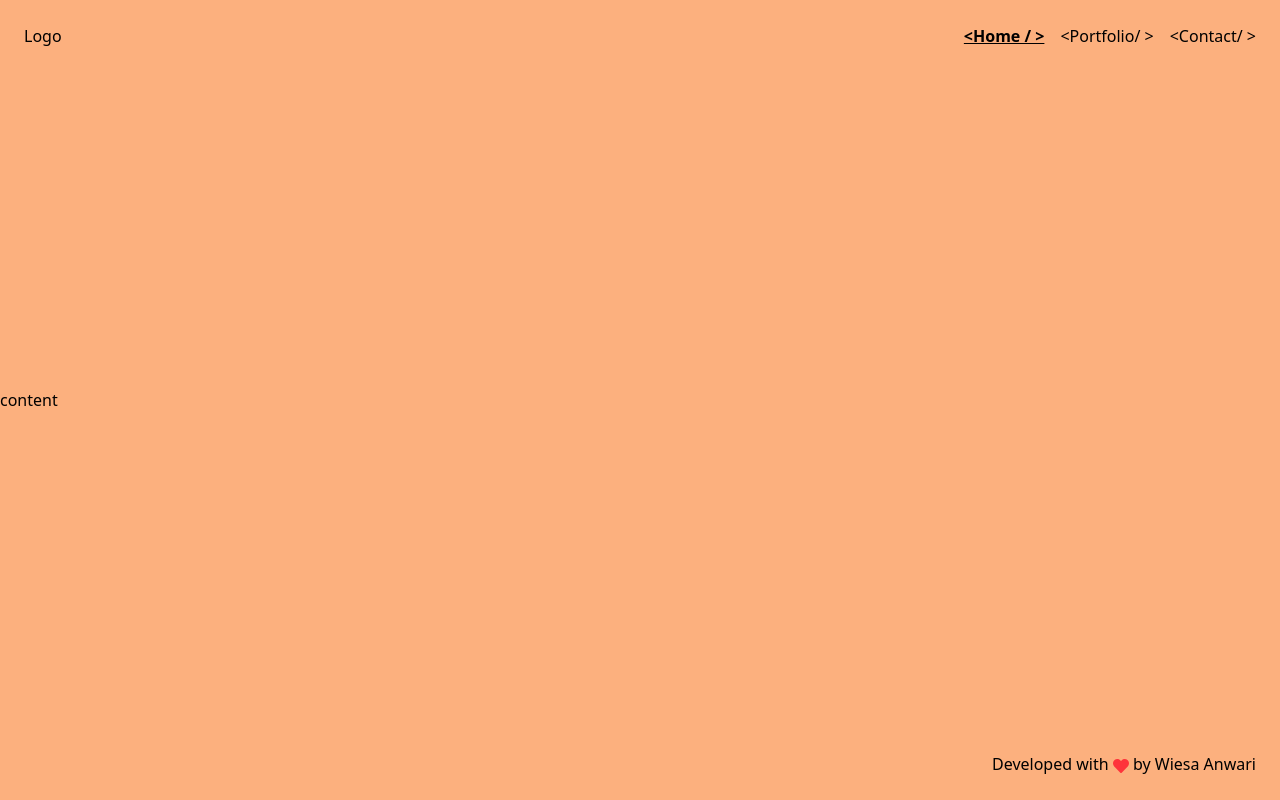
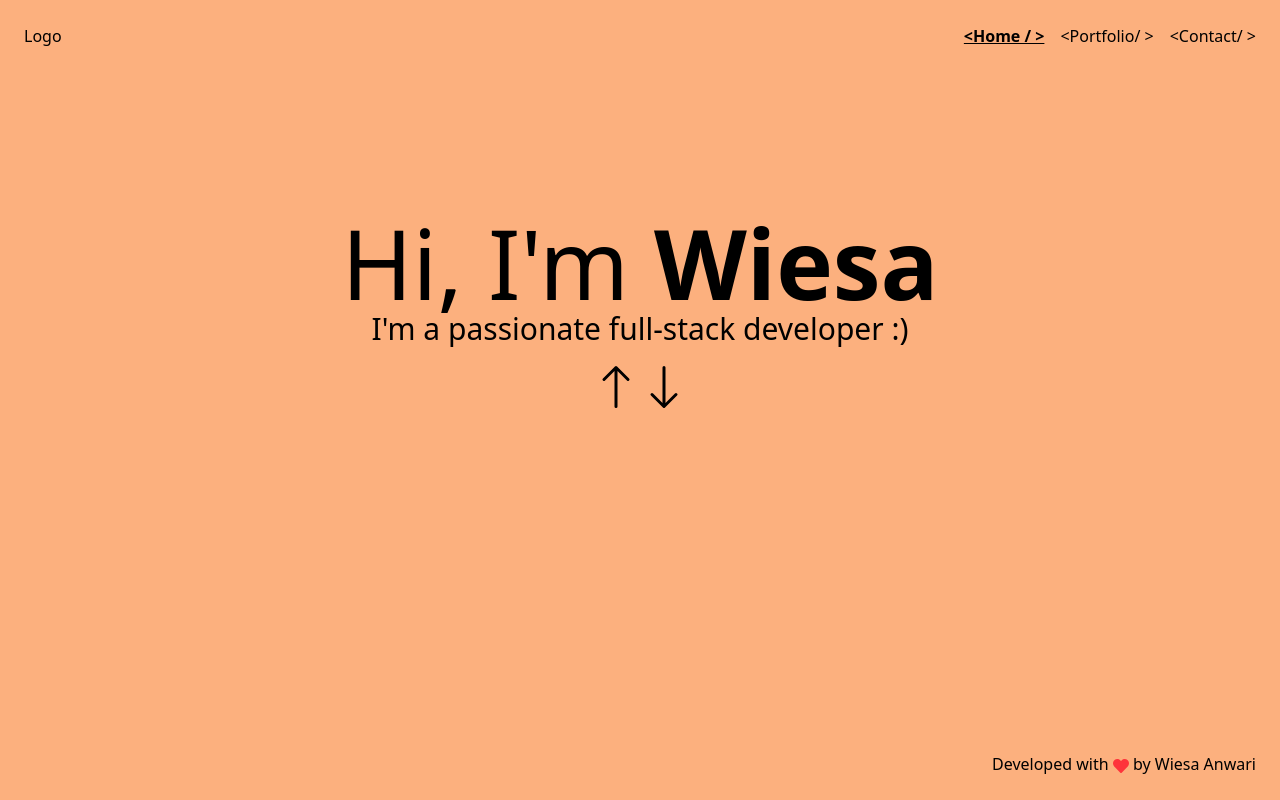
Before and after one commit to wanwari/wanwari.ca, a React (Create React App) app: page / in a window 1280 px wide. Built offline with nearby package versions, Linux system fonts and the light colour scheme.

Commit message:
feat: create arrow btn to change main page

```diff
--- /dev/null
+++ b/src/components/ArrowBtn.tsx
@@ -0,0 +1,37 @@
+import { BsArrowUp, BsArrowDown } from "react-icons/bs";
+import { useSpring, animated } from "react-spring";
+
+interface ArrowProps {
+	direction: string;
+}
+
+const ArrowBtn = ({ direction }: ArrowProps) => {
+	const animationProps = useSpring({
+		from: { opacity: 0, rotateZ: -180 },
+		to: { opacity: 1, rotateZ: 0 },
+		delay: 3750,
+		config: {
+			duration: 300,
+		},
+	});
+
+	let arrowDirection;
+
+	switch (direction) {
+		case "up":
+			arrowDirection = <BsArrowUp />;
+			break;
+		case "down":
+			arrowDirection = <BsArrowDown />;
+			break;
+	}
+	return (
+		<div>
+			<animated.div style={animationProps} className="text-5xl">
+				{arrowDirection}
+			</animated.div>
+		</div>
+	);
+};
+
+export default ArrowBtn;
--- a/src/pages/Home.tsx
+++ b/src/pages/Home.tsx
@@ -1,11 +1,19 @@
+import ArrowBtn from "../components/ArrowBtn";
 import Footer from "../components/Footer";
 import Header from "../components/Header";
+import Welcome from "../components/Welcome";
 
 const Home = () => {
 	return (
 		<div className="h-screen bg-bgOrange flex flex-col justify-between">
 			<Header active={"home"} />
-			<div>content</div>
+			<div>
+				<Welcome />
+				<div className="flex flex-row justify-center mt-4">
+					<ArrowBtn direction={"up"} />
+					<ArrowBtn direction={"down"} />
+				</div>
+			</div>
 			<Footer />
 		</div>
 	);
```
